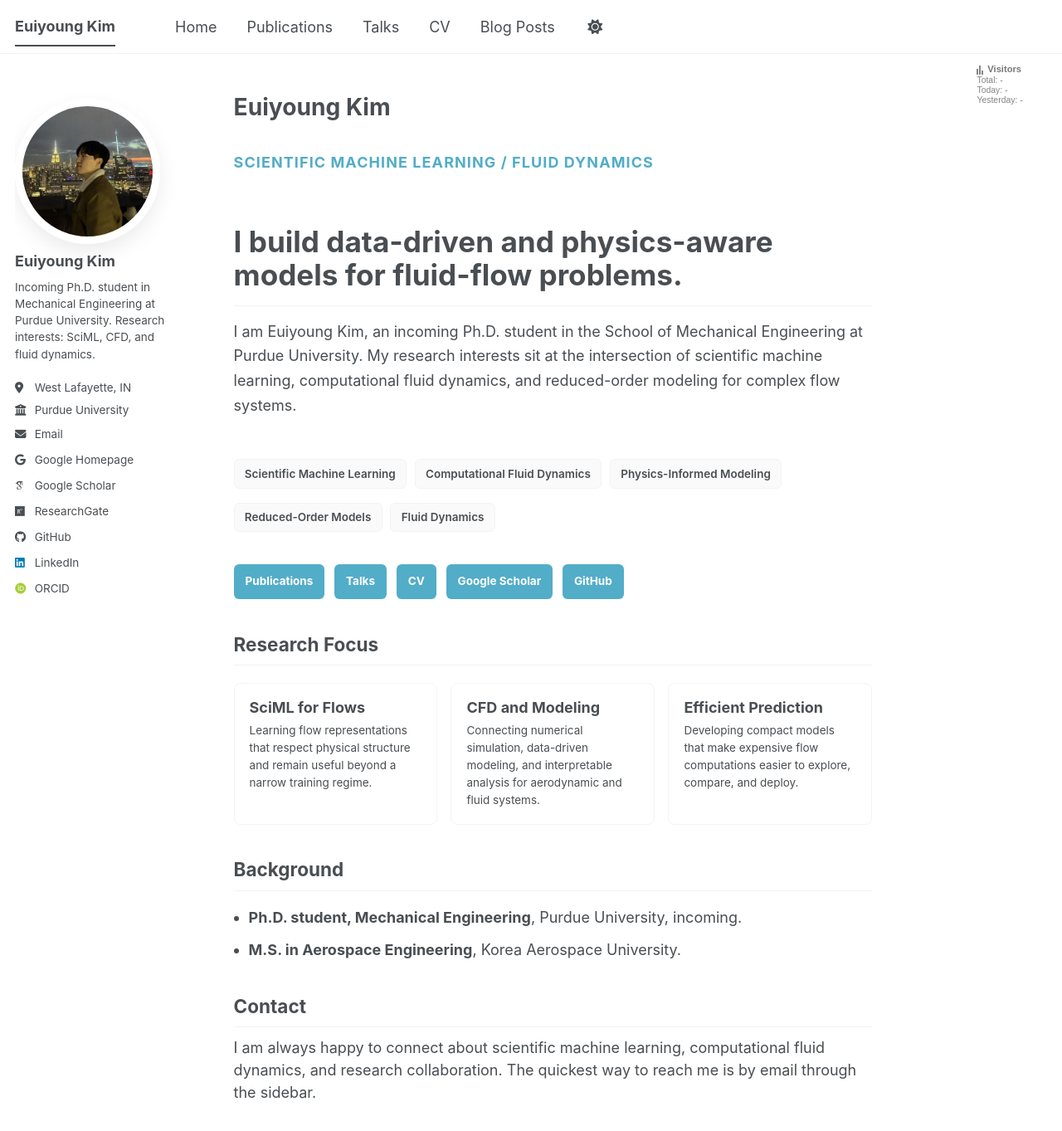
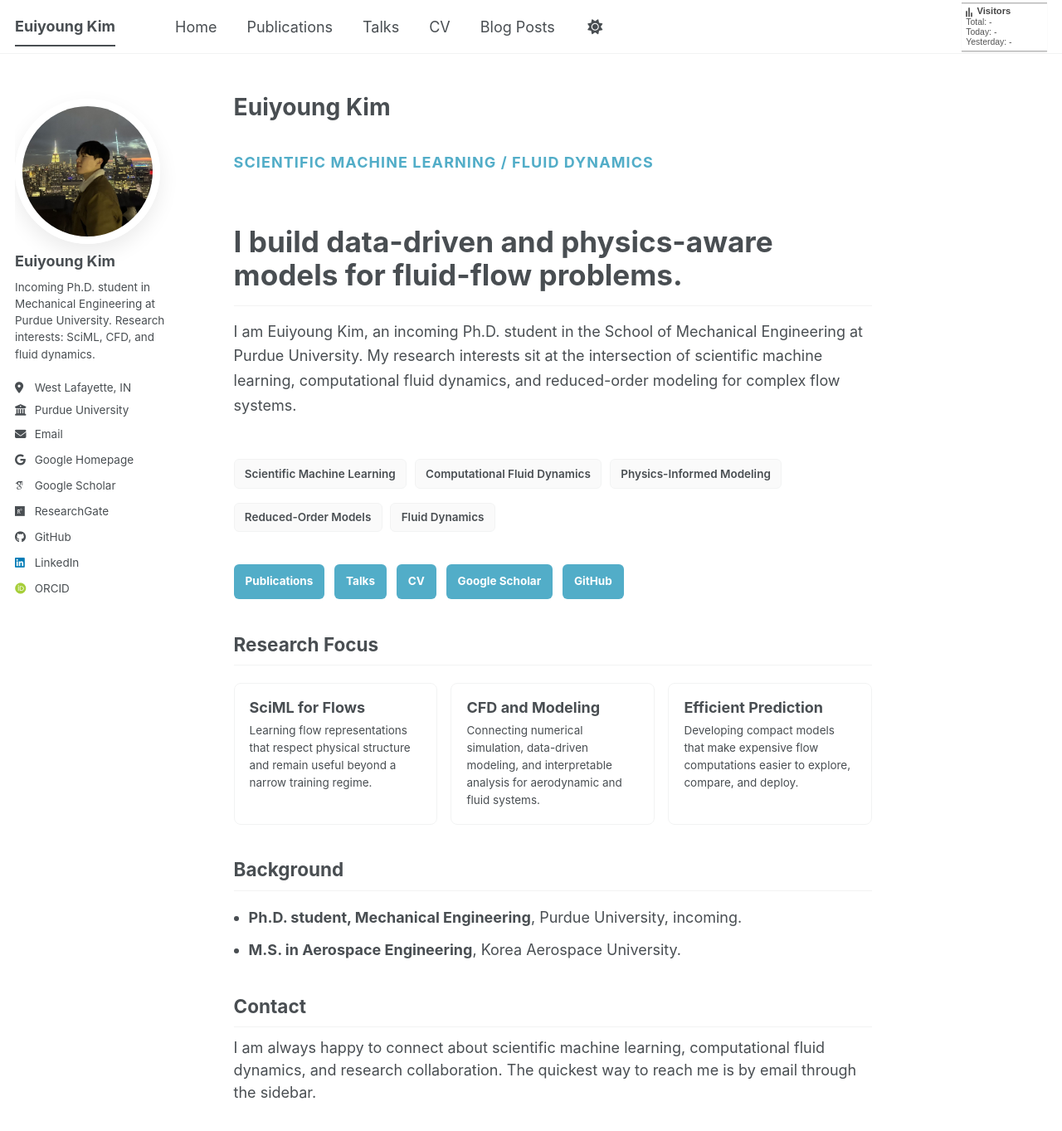
Before and after one commit to key9912/key9912.github.io, a Jekyll site: the page built from _pages/about.md, in a window 1280 px wide and 1400 px high. Shown: the top 1363 px of the window at 83% size. Built offline with Jekyll 4.4.1, drawn with Linux system fonts in a browser that asks for light colours; some web fonts are replaced; a script bundle is joined from its source files by our own code; library files that are not in the unit come from our copies; comment, search, counter and statistics services are not loaded.

Commit message:
Place visitor counter in masthead

```diff
--- a/_includes/masthead.html
+++ b/_includes/masthead.html
@@ -24,6 +24,7 @@
         </ul>
         <ul class="hidden-links hidden"></ul>
       </nav>
+      {% include visitor-counter.html %}
     </div>
   </div>
 </div>
--- a/_layouts/default.html
+++ b/_layouts/default.html
@@ -18,8 +18,6 @@ layout: compress
 
     {{ content }}
 
-    {% include visitor-counter.html %}
-
     <div class="page__footer">
       <footer>
         {% include footer/custom.html %}
--- a/_sass/_custom.scss
+++ b/_sass/_custom.scss
@@ -165,31 +165,35 @@ html[data-theme="dark"] .highlight-card {
   background: transparent;
 }
 
+.masthead__menu {
+  position: relative;
+  padding-right: 6.75rem;
+}
+
 .visitor-counter {
-  position: fixed;
-  top: 4.25rem;
-  right: 0.9rem;
-  z-index: 20;
-  width: auto;
-  min-width: 4.8rem;
-  padding: 0;
-  color: #666;
+  position: absolute;
+  top: 50%;
+  right: 0;
+  z-index: 30;
+  width: 5.75rem;
+  padding: 0.22rem 0.32rem 0.25rem;
+  color: #555;
   font-family: Arial, Helvetica, sans-serif;
   font-size: 0.58rem;
-  line-height: 1.18;
-  text-align: left;
-  background: transparent;
-  border: 0;
-  box-shadow: none;
-  opacity: 0.8;
+  line-height: 1.13;
+  background: rgba(255, 255, 255, 0.96);
+  border-top: 1px solid #999;
+  border-bottom: 1px solid #999;
+  box-shadow: 0 1px 2px rgba(0, 0, 0, 0.05);
+  transform: translateY(-50%);
 }
 
 .visitor-counter__header {
   display: flex;
   align-items: flex-end;
-  gap: 0.16rem;
+  gap: 0.18rem;
   margin-bottom: 0.06rem;
-  color: #555;
+  color: #444;
   font-size: 0.62rem;
   font-weight: 700;
 }
@@ -225,8 +229,9 @@ html[data-theme="dark"] .highlight-card {
 }
 
 html[data-theme="dark"] .visitor-counter {
-  color: #cfcfcf;
-  background: transparent;
+  color: #d6d6d6;
+  background: rgba(31, 31, 31, 0.96);
+  border-color: #777;
 }
 
 html[data-theme="dark"] .visitor-counter__header {
@@ -237,10 +242,12 @@ html[data-theme="dark"] .visitor-counter__icon span {
   background: #ddd;
 }
 
-@media screen and (max-width: 600px) {
+@media screen and (max-width: 900px) {
+  .masthead__menu {
+    padding-right: 0;
+  }
+
   .visitor-counter {
-    top: 4rem;
-    right: 0.55rem;
-    font-size: 0.52rem;
+    display: none;
   }
 }
```
